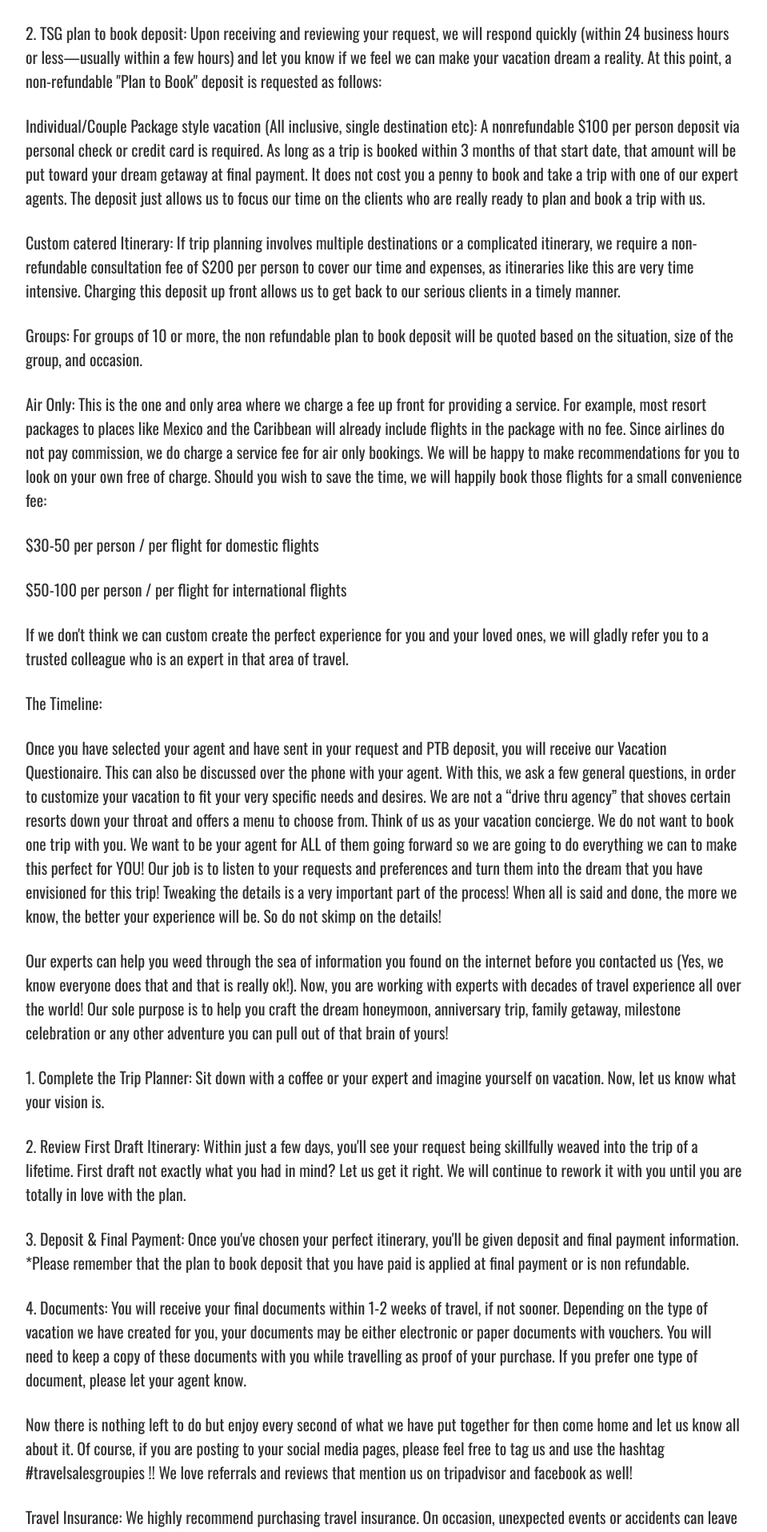
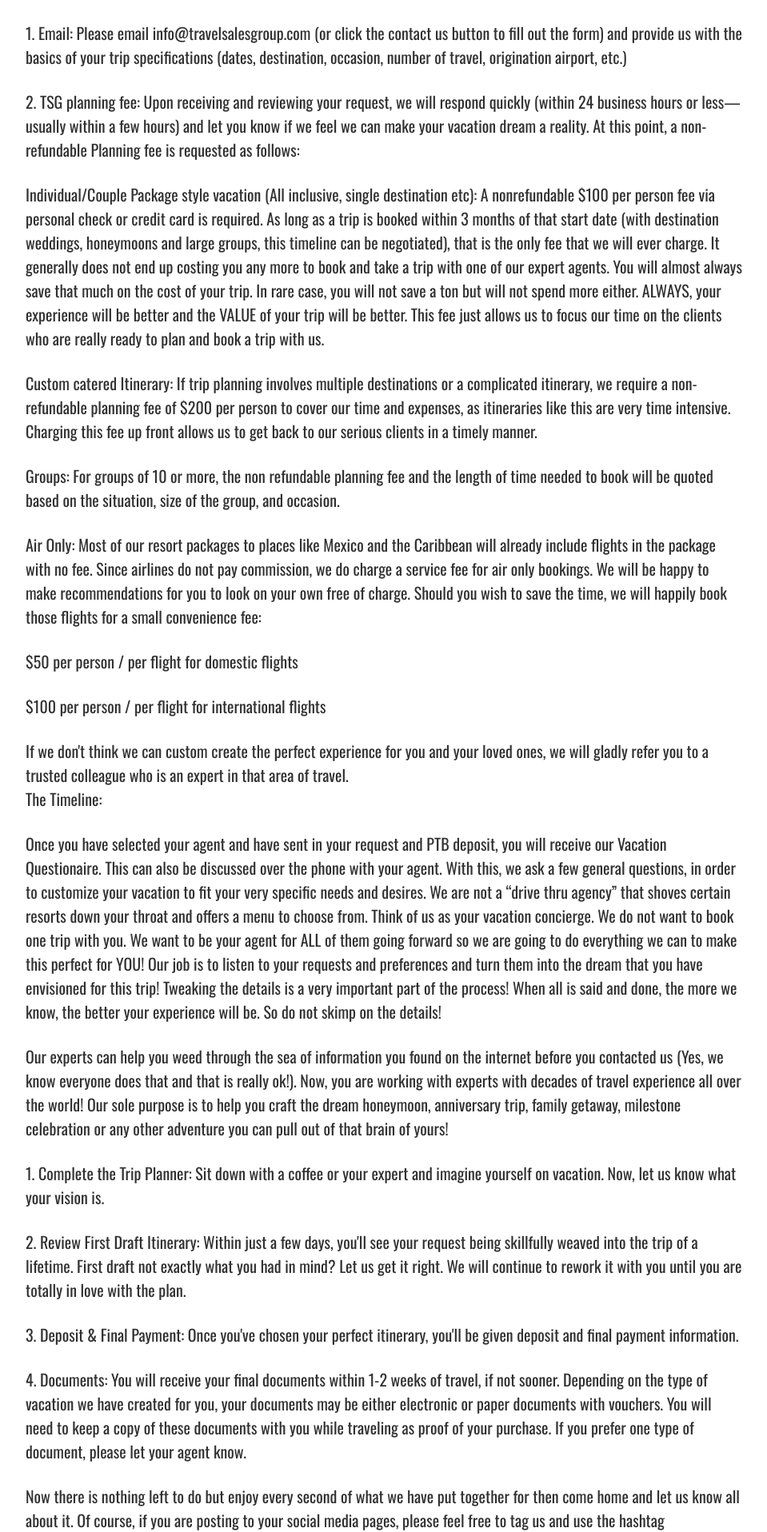
Before and after one commit to ryand67/TSG-Site, a React (Create React App) app in the folder client/: page /how-we-work in a window 1280 px wide. Shown: the part 1032-2948 px from the top of the page at 80% size, without its empty margins (160-1119 px from the left). Built offline with nearby package versions, Linux system fonts and the light colour scheme; the HTML template or start-up script is replaced by a standard one.

Commit message:
how we work

```diff
--- a/client/src/components/HowWeWork/HowWeWork.js
+++ b/client/src/components/HowWeWork/HowWeWork.js
@@ -2,29 +2,146 @@ import React from 'react';
 import './howWeWork.css';
 
 const HowWeWork = () => {
-    return (
-        <div className="howWeWorkDiv">
-            <p className="howWeWorkPoint">We create the perfect trip, designed just for you by understanding your likes and dislikes.  We take time with each of our special clients to understand the dream that they have and do everything in our power to exceed their expectations. We receive many requests for travel assistance but only work with a few  clients at a time, in order to provide our best service.  Below is a general timeline and an outline of what to expect when working with one of our agents.</p>
-            <p className="howWeWorkPoint">1. Email:  Please email info@travelsalesgroup.com (or click the contact us button to fill out the form) and provide us with the basics of your trip specifications (dates, destination, occasion, number of travel, origination airport, etc.)</p>
-            <p className="howWeWorkPoint">2.  TSG plan to book deposit:  Upon receiving and reviewing your request, we will respond quickly (within 24 business hours or less—usually within a few hours) and let you know if we feel we can make your vacation dream a reality.  At this point, a non-refundable "Plan to Book" deposit is requested as follows:</p>
-            <p className="howWeWorkPoint">Individual/Couple Package style vacation (All inclusive, single destination etc): A nonrefundable $100 per person deposit via personal check or credit card is required.  As long as a trip is booked within 3 months of that start date, that amount will be put toward your dream getaway at final payment.  It does not cost you a penny to book and take a trip with one of our expert agents.  The deposit just allows us to focus our time on the clients who are really ready to plan and book a trip with us.</p>
-            <p className="howWeWorkPoint">Custom catered Itinerary: If trip planning involves multiple destinations or a complicated itinerary, we require a non-refundable consultation fee of $200 per person to cover our time and expenses, as itineraries like this are very time intensive.  Charging this deposit up front allows us to get back to our serious clients in a timely manner.</p>
-            <p className="howWeWorkPoint">Groups: For groups of 10 or more, the non refundable plan to book deposit will be quoted based on the situation, size of the group, and occasion.</p>
-            <p className="howWeWorkPoint">Air Only:  This is the one and only area where we charge a fee up front for providing a service.  For example, most resort packages to places like Mexico and the Caribbean will already include flights in the package with no fee. Since airlines do not pay commission, we do charge a service fee for air only bookings.  We will be happy to make recommendations for you to look on your own free of charge.  Should you wish to save the time, we will happily book those flights for a small convenience fee:</p>
-            <p className="howWeWorkPoint">$30-50 per person / per flight for domestic flights</p>
-            <p className="howWeWorkPoint">$50-100 per person / per flight for international flights</p>
-            <p className="howWeWorkPoint">If we don't think we can custom create the perfect experience for you and your loved ones,  we will gladly refer you to a trusted colleague who is an expert in that area of travel.</p>
-            <p className="howWeWorkPointSubHead">The Timeline:</p>
-            <p className="howWeWorkPoint">Once you have selected your agent and have sent in your request and PTB deposit, you will receive our Vacation Questionaire.  This can also be discussed over the phone with your agent.  With this, we ask a few general questions, in order to customize your vacation to fit your very specific needs and desires.  We are not a “drive thru agency” that shoves certain resorts down your throat and offers a menu to choose from.  Think of us as your vacation concierge.  We do not want to book one trip with you.  We want to be your agent for ALL of them going forward so we are going to do everything we can to make this perfect for YOU!  Our job is to listen to your requests and preferences and turn them into the dream that you have envisioned for this trip!  Tweaking the details is a very important part of the process!  When all is said and done, the more we know, the better your experience will be.  So do not skimp on the details!</p>
-            <p className="howWeWorkPoint">Our experts can help you weed through the sea of information you found on the internet before you contacted us (Yes, we know everyone does that and that is really ok!). Now, you are working with experts with decades of travel experience all over the world!  Our sole purpose is to help you craft the dream honeymoon, anniversary trip, family getaway, milestone celebration or any other adventure you can pull out of that brain of yours!</p>
-            <p className="howWeWorkPoint">1.  Complete the Trip Planner:  Sit down with a coffee or your expert and imagine yourself on vacation.  Now, let us know what your vision is.</p>
-            <p className="howWeWorkPoint">2.  Review First Draft Itinerary:  Within just a few days, you'll see your request being skillfully weaved into the trip of a lifetime.  First draft not exactly what you had in mind?  Let us get it right.  We will continue to rework it with you until you are totally in love with the plan.</p>
-            <p className="howWeWorkPoint">3.  Deposit & Final Payment:  Once you've chosen your perfect itinerary, you'll be given deposit and final payment information.  *Please remember that the plan to book deposit that you have paid is applied at final payment or is non refundable.</p>
-            <p className="howWeWorkPoint">4.  Documents:  You will receive your final documents within 1-2 weeks of travel, if not sooner.  Depending on the type of vacation we have created for you, your documents may be either electronic or paper documents with vouchers.  You will need to keep a copy of these documents with you while travelling as proof of your purchase.  If you prefer one type of document, please let your agent know.</p>
-            <p className="howWeWorkPoint">Now there is nothing left to do but enjoy every second of what we have put together for then come home and let us know all about it.  Of course, if you are posting to your social media pages, please feel free to tag us and use the hashtag #travelsalesgroupies !!  We love referrals and reviews that mention us on tripadvisor and facebook as well!</p>
-            <p className="howWeWorkPoint">Travel Insurance:  We highly recommend purchasing travel insurance.  On occasion, unexpected events or accidents can leave you with cancelled plans and significant expenses. Travel Insurance can help cover you, your belongings, and your travel investment against unwelcome surprises.  We will be able to provide you with a custom quote with every trip booked.</p>
-        </div>
-    )
-}
+	return (
+		<div className="howWeWorkDiv">
+			<p className="howWeWorkPoint">
+				We create the perfect trip, designed just for you by understanding your
+				likes and dislikes. We take time with each of our special clients to
+				understand the dream that they have and do everything in our power to
+				exceed their expectations. We receive many requests for travel
+				assistance but only work with a few clients at a time, in order to
+				provide our best service. Below is a general timeline and an outline of
+				what to expect when working with one of our agents.
+			</p>
+			<p className="howWeWorkPoint">
+				1. Email: Please email info@travelsalesgroup.com (or click the contact
+				us button to fill out the form) and provide us with the basics of your
+				trip specifications (dates, destination, occasion, number of travel,
+				origination airport, etc.)
+			</p>
+			<p className="howWeWorkPoint">
+				1. Email: Please email info@travelsalesgroup.com (or click the contact
+				us button to fill out the form) and provide us with the basics of your
+				trip specifications (dates, destination, occasion, number of travel,
+				origination airport, etc.)
+			</p>
+			<p className="howWeWorkPoint">
+				2. TSG planning fee: Upon receiving and reviewing your request, we will
+				respond quickly (within 24 business hours or less—usually within a few
+				hours) and let you know if we feel we can make your vacation dream a
+				reality. At this point, a non-refundable Planning fee is requested as
+				follows:
+			</p>
+			<p className="howWeWorkPoint">
+				Individual/Couple Package style vacation (All inclusive, single
+				destination etc): A nonrefundable $100 per person fee via personal check
+				or credit card is required. As long as a trip is booked within 3 months
+				of that start date (with destination weddings, honeymoons and large
+				groups, this timeline can be negotiated), that is the only fee that we
+				will ever charge. It generally does not end up costing you any more to
+				book and take a trip with one of our expert agents. You will almost
+				always save that much on the cost of your trip. In rare case, you will
+				not save a ton but will not spend more either. ALWAYS, your experience
+				will be better and the VALUE of your trip will be better. This fee just
+				allows us to focus our time on the clients who are really ready to plan
+				and book a trip with us.
+			</p>
+			<p className="howWeWorkPoint">
+				Custom catered Itinerary: If trip planning involves multiple
+				destinations or a complicated itinerary, we require a non-refundable
+				planning fee of $200 per person to cover our time and expenses, as
+				itineraries like this are very time intensive. Charging this fee up
+				front allows us to get back to our serious clients in a timely manner.
+			</p>
+			<p className="howWeWorkPoint">
+				Groups: For groups of 10 or more, the non refundable planning fee and
+				the length of time needed to book will be quoted based on the situation,
+				size of the group, and occasion.
+			</p>
+			<p className="howWeWorkPoint">
+				Air Only: Most of our resort packages to places like Mexico and the
+				Caribbean will already include flights in the package with no fee. Since
+				airlines do not pay commission, we do charge a service fee for air only
+				bookings. We will be happy to make recommendations for you to look on
+				your own free of charge. Should you wish to save the time, we will
+				happily book those flights for a small convenience fee:
+			</p>
+			<p className="howWeWorkPoint">
+				$50 per person / per flight for domestic flights
+			</p>
+			<p className="howWeWorkPoint">
+				$100 per person / per flight for international flights
+			</p>
+			<p className="howWeWorkPointSubHead">
+				If we don't think we can custom create the perfect experience for you
+				and your loved ones, we will gladly refer you to a trusted colleague who
+				is an expert in that area of travel.
+			</p>
+			<p className="howWeWorkPointSubHead">The Timeline:</p>
+			<p className="howWeWorkPoint">
+				Once you have selected your agent and have sent in your request and PTB
+				deposit, you will receive our Vacation Questionaire. This can also be
+				discussed over the phone with your agent. With this, we ask a few
+				general questions, in order to customize your vacation to fit your very
+				specific needs and desires. We are not a “drive thru agency” that shoves
+				certain resorts down your throat and offers a menu to choose from. Think
+				of us as your vacation concierge. We do not want to book one trip with
+				you. We want to be your agent for ALL of them going forward so we are
+				going to do everything we can to make this perfect for YOU! Our job is
+				to listen to your requests and preferences and turn them into the dream
+				that you have envisioned for this trip! Tweaking the details is a very
+				important part of the process! When all is said and done, the more we
+				know, the better your experience will be. So do not skimp on the
+				details!
+			</p>
+			<p className="howWeWorkPoint">
+				Our experts can help you weed through the sea of information you found
+				on the internet before you contacted us (Yes, we know everyone does that
+				and that is really ok!). Now, you are working with experts with decades
+				of travel experience all over the world! Our sole purpose is to help you
+				craft the dream honeymoon, anniversary trip, family getaway, milestone
+				celebration or any other adventure you can pull out of that brain of
+				yours!
+			</p>
+			<p className="howWeWorkPoint">
+				1. Complete the Trip Planner: Sit down with a coffee or your expert and
+				imagine yourself on vacation. Now, let us know what your vision is.
+			</p>
+			<p className="howWeWorkPoint">
+				2. Review First Draft Itinerary: Within just a few days, you'll see your
+				request being skillfully weaved into the trip of a lifetime. First draft
+				not exactly what you had in mind? Let us get it right. We will continue
+				to rework it with you until you are totally in love with the plan.
+			</p>
+			<p className="howWeWorkPoint">
+				3. Deposit & Final Payment: Once you've chosen your perfect itinerary,
+				you'll be given deposit and final payment information.
+			</p>
+			<p className="howWeWorkPoint">
+				4. Documents: You will receive your final documents within 1-2 weeks of
+				travel, if not sooner. Depending on the type of vacation we have created
+				for you, your documents may be either electronic or paper documents with
+				vouchers. You will need to keep a copy of these documents with you while
+				traveling as proof of your purchase. If you prefer one type of document,
+				please let your agent know.
+			</p>
+			<p className="howWeWorkPoint">
+				Now there is nothing left to do but enjoy every second of what we have
+				put together for then come home and let us know all about it. Of course,
+				if you are posting to your social media pages, please feel free to tag
+				us and use the hashtag #travelsalesgroupies !! We love referrals and
+				reviews that mention us on tripadvisor and facebook as well!
+			</p>
+			<p className="howWeWorkPoint">
+				Travel Insurance: We highly recommend purchasing travel insurance. On
+				occasion, unexpected events or accidents can leave you with cancelled
+				plans and significant expenses. Travel Insurance can help cover you,
+				your belongings, and your travel investment against unwelcome surprises.
+				We will be able to provide you with a custom quote with every trip
+				booked.
+			</p>
+		</div>
+	);
+};
 
 export default HowWeWork;
```
